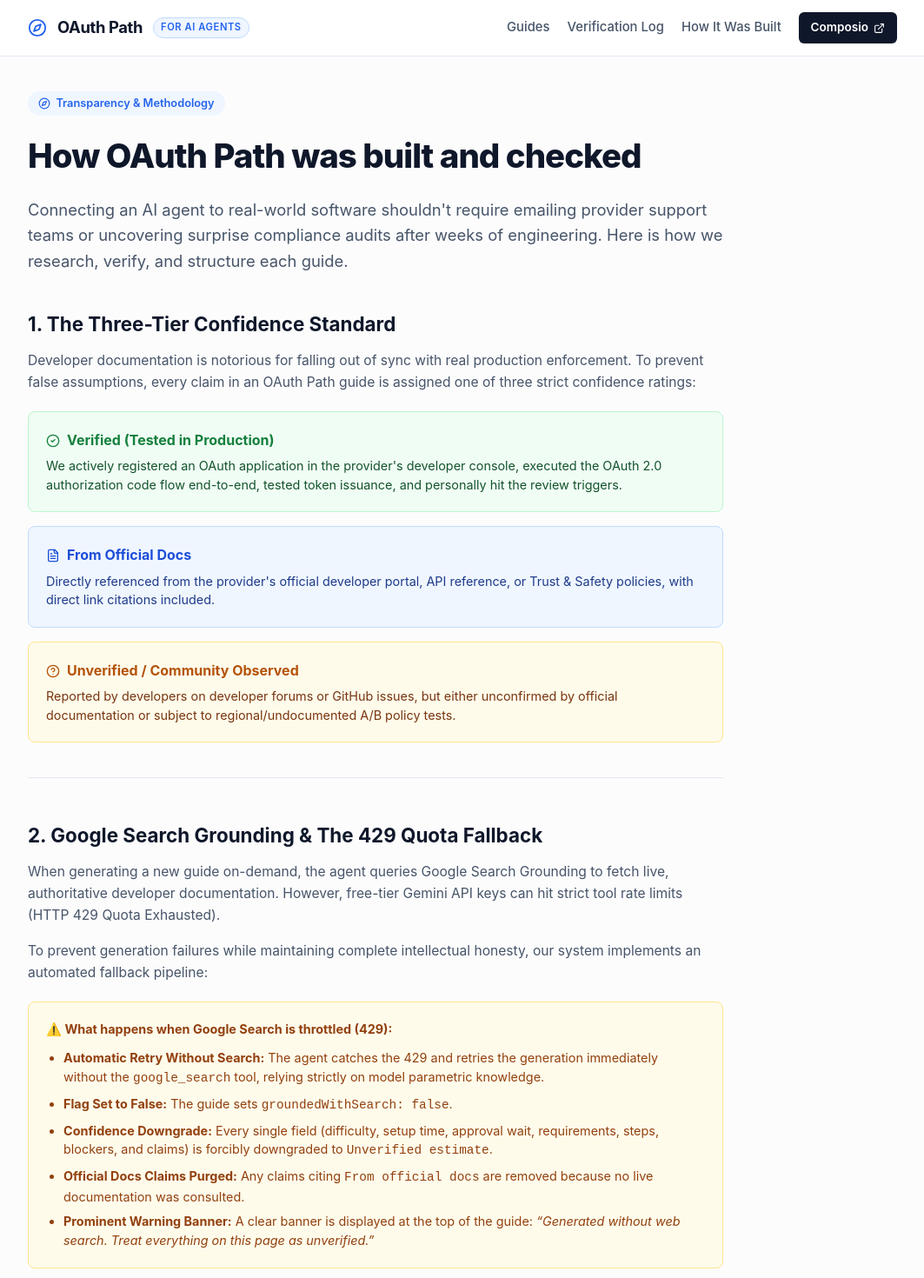
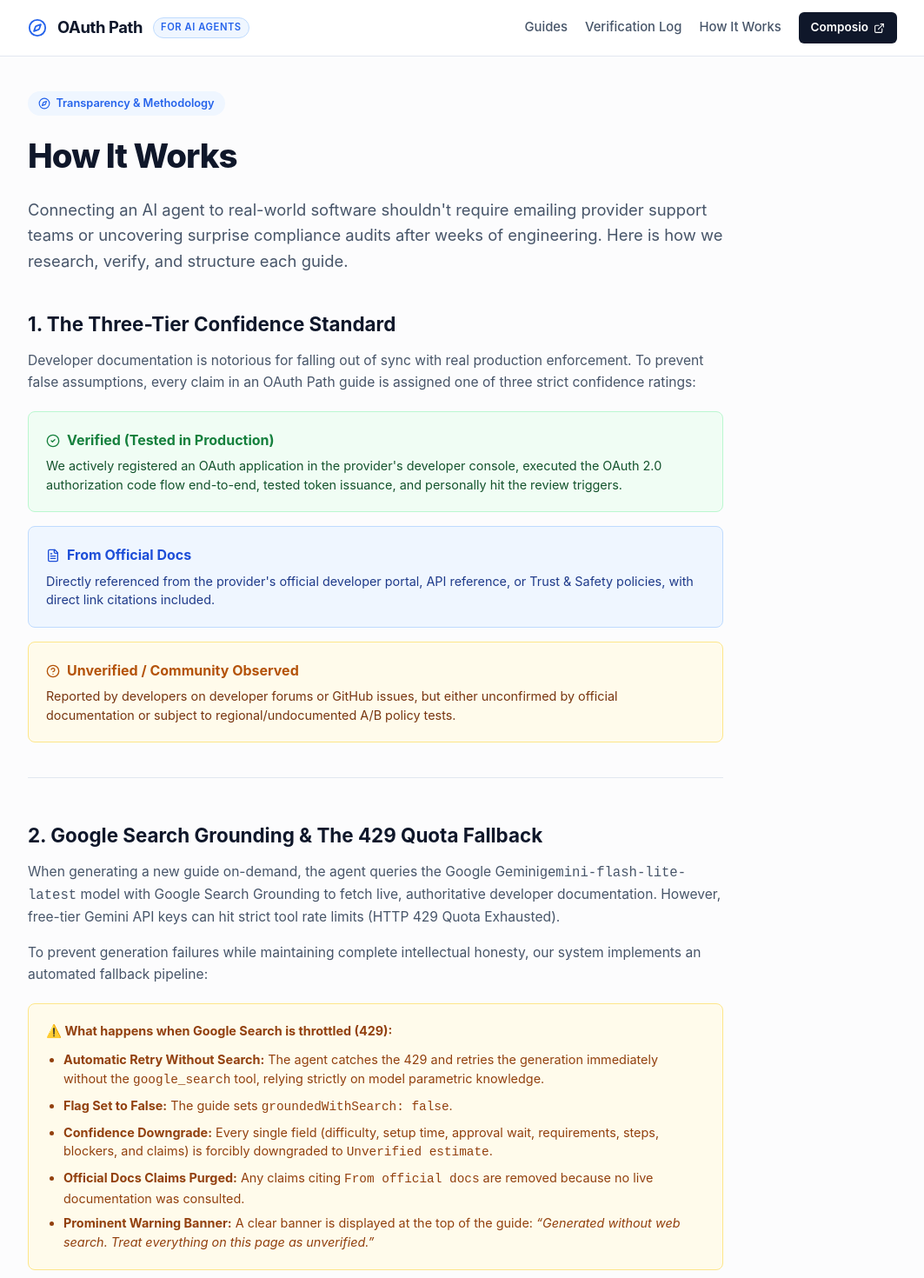
Before and after one commit to shivvering/Composio-Project, a Next.js app: page /how-it-works in a window 1280 px wide. Shown: the top 1470 px of the page at 87% size, without its empty margins (108-1171 px from the left). Built offline with nearby package versions, Linux system fonts and the light colour scheme.

Commit message:
Standardize model name to gemini-flash-lite-latest, verify manuallyChecked guides, and unify nav labels

```diff
--- a/src/app/guide/[slug]/page.tsx
+++ b/src/app/guide/[slug]/page.tsx
@@ -137,7 +137,7 @@ export default async function GuidePage({ params }: GuidePageProps) {
           }}
         >
           <ChevronLeft size={16} />
-          <span>Back to all guides</span>
+          <span>Back to Guides</span>
         </Link>
 
         <div style={{ display: 'flex', gap: '0.6rem' }}>
--- a/src/app/how-it-works/page.tsx
+++ b/src/app/how-it-works/page.tsx
@@ -16,7 +16,7 @@ import {
 import type { Metadata } from 'next';
 
 export const metadata: Metadata = {
-  title: 'How This Was Built & Checked | OAuth Path',
+  title: 'How It Works | OAuth Path',
   description:
     'Methodology, verification standards, and architectural design behind OAuth Path and AI agent app approvals.',
 };
@@ -53,7 +53,7 @@ export default function HowItWorksPage() {
             color: 'var(--text-primary)',
           }}
         >
-          How OAuth Path was built and checked
+          How It Works
         </h1>
 
         <p
@@ -211,7 +211,8 @@ export default function HowItWorksPage() {
               marginBottom: '1rem',
             }}
           >
-            When generating a new guide on-demand, the agent queries Google Search Grounding to fetch
+            When generating a new guide on-demand, the agent queries the Google Gemini
+            <code>gemini-flash-lite-latest</code> model with Google Search Grounding to fetch
             live, authoritative developer documentation. However, free-tier Gemini API keys can hit
             strict tool rate limits (HTTP 429 Quota Exhausted).
           </p>
@@ -473,6 +474,9 @@ export default function HowItWorksPage() {
             }}
           >
             <li>
+              <strong>AI Model Engine:</strong> Uses Google Gemini <code>gemini-flash-lite-latest</code> with structured JSON output schema validation and Google Search grounding for real-time developer portal research.
+            </li>
+            <li>
               <strong>Zero Secret Leaks:</strong> API keys and OAuth client secrets are strictly
               stored in server environment variables and excluded from the repository via <code>.gitignore</code>.
             </li>
@@ -515,7 +519,7 @@ export default function HowItWorksPage() {
                 borderColor: 'var(--primary)',
               }}
             >
-              <span>Browse Catalog</span>
+              <span>Browse Guides</span>
               <ArrowRight size={14} />
             </Link>
           </div>
--- a/src/app/layout.tsx
+++ b/src/app/layout.tsx
@@ -28,7 +28,7 @@ export default function RootLayout({
             <nav className="nav-links no-print">
               <Link href="/">Guides</Link>
               <Link href="/verification-log">Verification Log</Link>
-              <Link href="/how-it-works">How It Was Built</Link>
+              <Link href="/how-it-works">How It Works</Link>
               <a
                 href="https://composio.dev"
                 target="_blank"
@@ -50,16 +50,16 @@ export default function RootLayout({
               <strong>OAuth Path</strong> — Clear, verified OAuth setup & approval roadmaps for AI agent builders.
             </div>
             <div style={{ display: 'flex', gap: '1.25rem' }}>
-              <Link href="/" className="no-print">Directory</Link>
+              <Link href="/" className="no-print">Guides</Link>
               <Link href="/verification-log" className="no-print">Verification Log</Link>
-              <Link href="/how-it-works" className="no-print">Methodology & Architecture</Link>
+              <Link href="/how-it-works" className="no-print">How It Works</Link>
               <a
                 href="https://composio.dev"
                 target="_blank"
                 rel="noreferrer"
                 className="no-print"
               >
-                Managed OAuth by Composio
+                Composio
               </a>
             </div>
           </div>
--- a/src/app/verification-log/page.tsx
+++ b/src/app/verification-log/page.tsx
@@ -32,7 +32,7 @@ export default function VerificationLogPage() {
           }}
         >
           <ArrowLeft size={16} />
-          <span>Back to guides</span>
+          <span>Back to Guides</span>
         </Link>
       </div>
 
```
Also changed, not shown: 2 other files (tests, documents, lock files or other folders).
